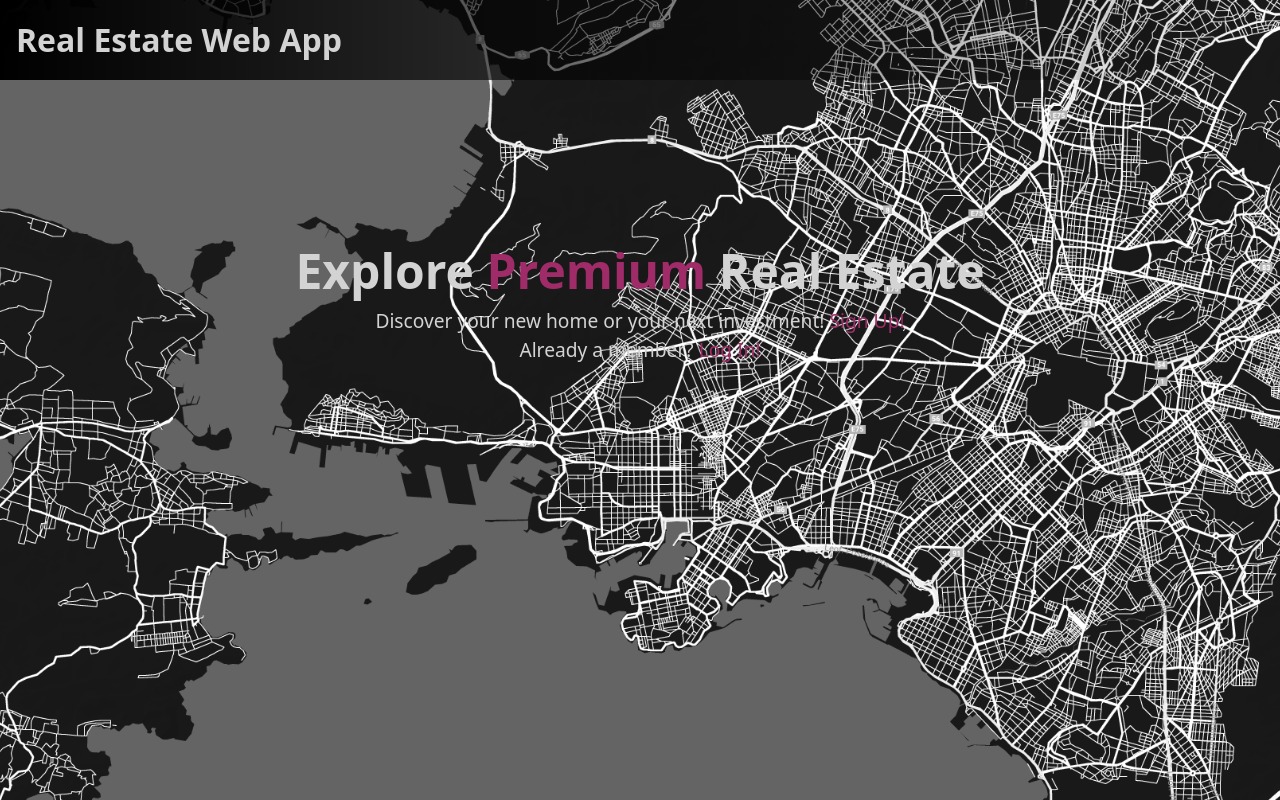
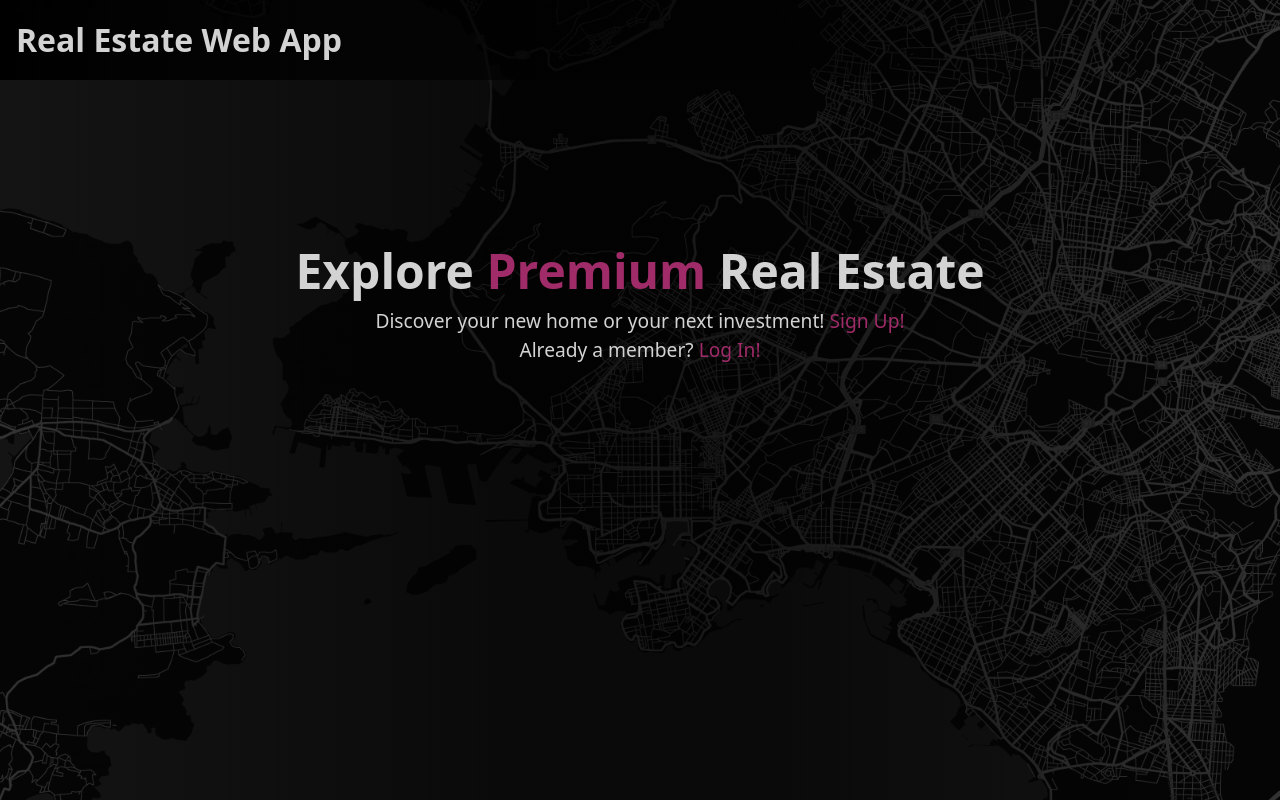
Before and after one commit to PanosPap555/realestatewebapp, a React (Create React App) app in the folder re-webapp-frontend/: page / in a window 1280 px wide. Built offline with nearby package versions, Linux system fonts and the light colour scheme.

Commit message:
Update App.js

```diff
--- a/re-webapp-frontend/src/App.js
+++ b/re-webapp-frontend/src/App.js
@@ -16,9 +16,12 @@ import ViewUser from './pages/ViewUser'
 
 function App() {
   const [authenticated, setAuthenticated] = useState(false);
+
+  /* Username, Email */
   const [username, setUsername] = useState('Username');
+  //const [email, setEmail] = useState('Email');
 
-  /** popups */
+  /* popups */
   const [popupLogin, setPopupLogin] = useState(false);
   const [popupRegister, setPopupRegister] = useState(false);
   const [popupUser, setPopupUser] = useState(false);
@@ -48,6 +51,7 @@ function App() {
         /** apply jwtoken to all http requests (resets after reload) */
         axios.defaults.headers.common['Authorization'] = `Bearer ${response.data.token}`
         setUsername(localStorage.getItem('username'))
+        //setEmail(localStorage.getItem('email'))
         setAuthenticated(true)
       }
     }
@@ -68,8 +72,7 @@ function App() {
       {popupUser && (<PopupUser onClose={closePopupUser} setAuthenticated={setAuthenticated} username={username} />)}
       {popupLogin || popupRegister || popupUser ? (<div className="overlay-popup" />) : null}
       <div className="App">
-        {/*<div className="overlay" />*/}
-
+        <div className="overlay" />
         <Navbar authenticated={authenticated} username={username} setPopupUser={setPopupUser} />
         <Router>
           <Routes>
@@ -81,7 +84,8 @@ function App() {
           <Routes>
             <Route
               path="/ViewUser"
-              element={<ViewUser />}
+              //Add email here when you should
+              element={<ViewUser authenticated={authenticated} username={username}/>}
             />
           </Routes>
         </Router>
```
